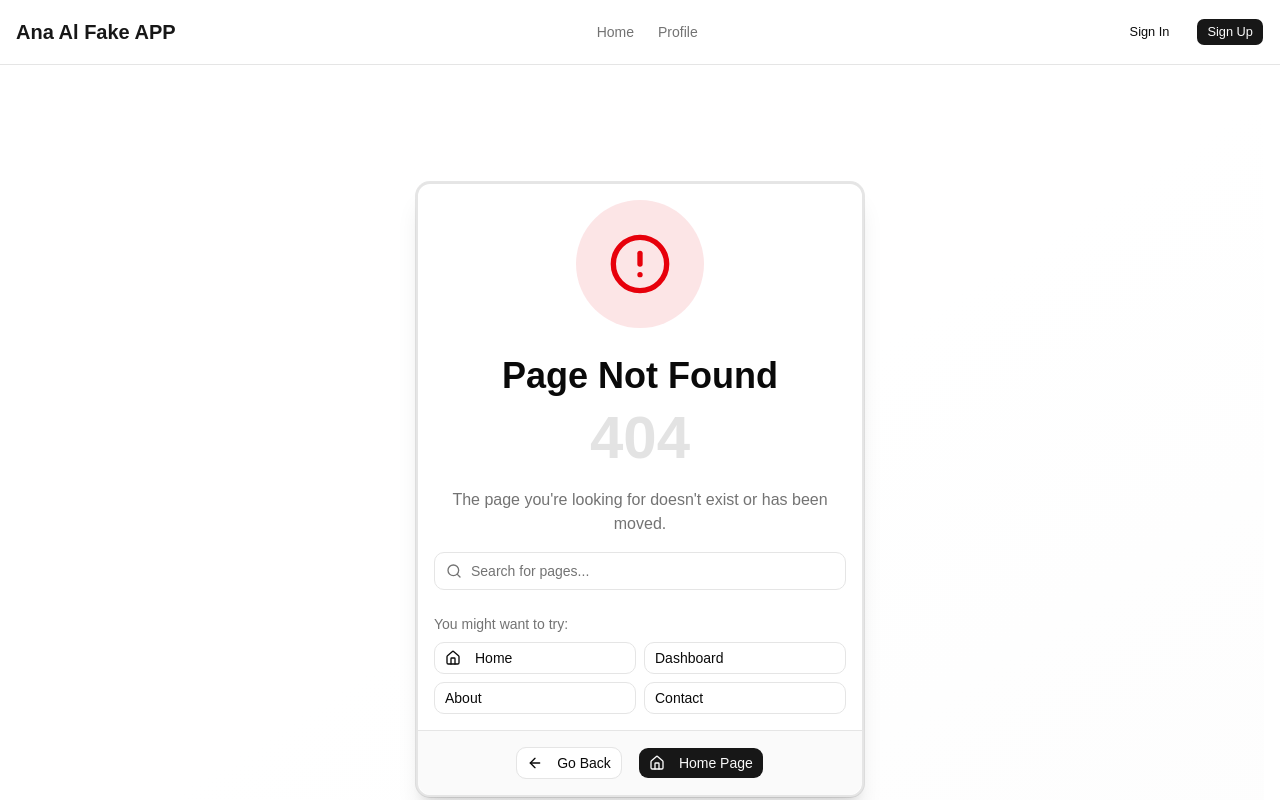
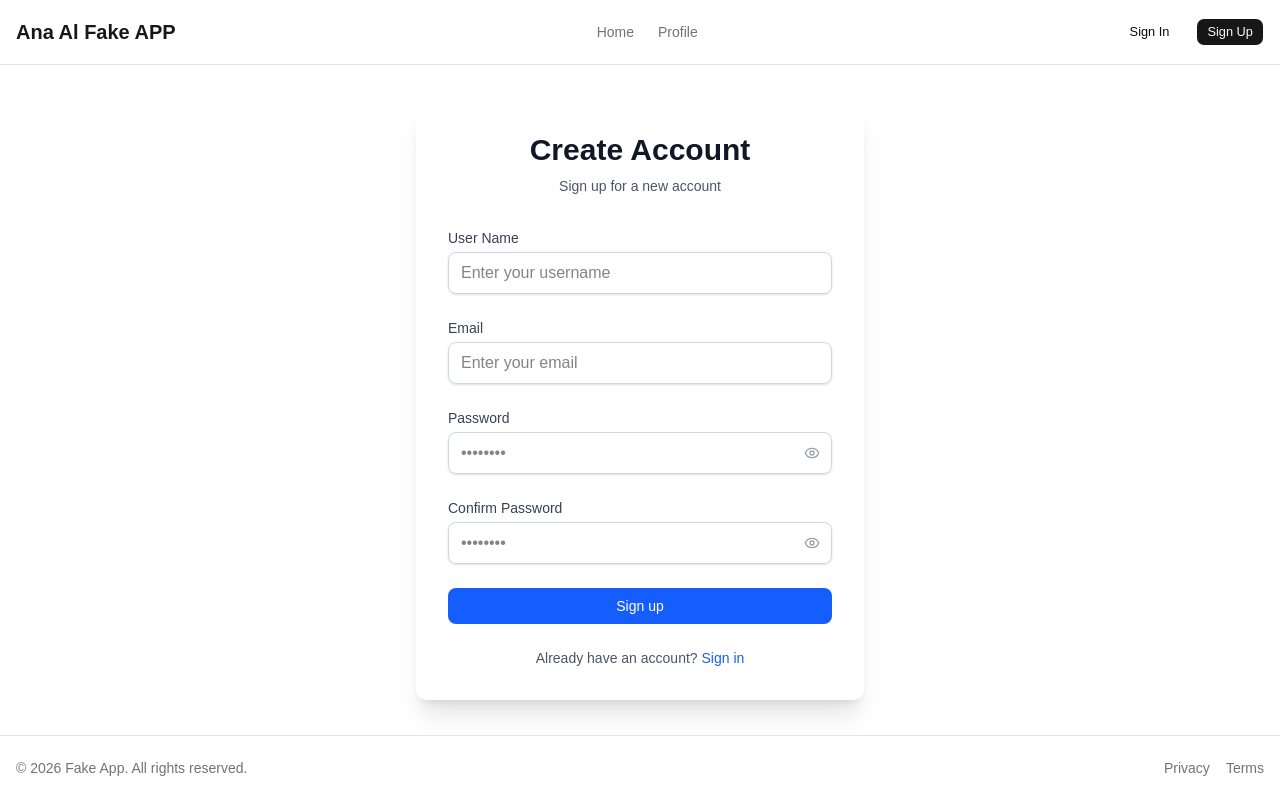
Before and after one commit to Ramy-hakeem/react-template, a React (Vite) app: page /signup in a window 1280 px wide. Shown: the top 800 px of the page. Built offline with nearby package versions, Linux system fonts and the light colour scheme.

Commit message:
Creating sign up page
Creating sign up page

```diff
--- a/package.json
+++ b/package.json
@@ -11,6 +11,7 @@
   },
   "dependencies": {
     "@fontsource-variable/geist": "^5.2.8",
+    "@hookform/resolvers": "^5.2.2",
     "@radix-ui/react-dropdown-menu": "^2.1.16",
     "@tailwindcss/vite": "^4.2.1",
     "@tanstack/react-query": "^5.90.21",
@@ -30,6 +31,7 @@
     "tailwind-merge": "^3.5.0",
     "tailwindcss": "^4.2.1",
     "tw-animate-css": "^1.4.0",
+    "zod": "^4.3.6",
     "zustand": "^5.0.12"
   },
   "devDependencies": {
--- a/src/app/router.tsx
+++ b/src/app/router.tsx
@@ -2,6 +2,7 @@
 import { createBrowserRouter } from 'react-router-dom';
 import RootLayout from '@/components/layout/root-layout/RootLayout';
 import LoginPage from '@/features/auth/pages/LoginPage';
+import SignupPage from '@/features/auth/pages/SignupPage';
 import NotFoundPage from '@/components/layout/not-found/NotFoundPage';
 import Providers from './providers';
 
@@ -20,6 +21,10 @@ export const router = createBrowserRouter([
         element: <LoginPage />,
       },
       {
+        path: 'signup',
+        element: <SignupPage />,
+      },
+      {
         path: '*',
         element: <NotFoundPage />,
       },
--- a/src/components/layout/root-layout/RootLayout.tsx
+++ b/src/components/layout/root-layout/RootLayout.tsx
@@ -41,10 +41,12 @@ export default function RootLayout() {
 
             {/* User Actions */}
             <div className="flex items-center space-x-4">
-              <Button variant="ghost" size="sm">
-                Sign In
+              <Button variant="ghost" size="sm" asChild>
+                <Link to="/login">Sign In</Link>
               </Button>
-              <Button size="sm">Sign Up</Button>
+              <Button size="sm" asChild>
+                <Link to="/signup">Sign Up</Link>
+              </Button>
             </div>
           </div>
         </div>
--- a/src/features/auth/authStore.ts
+++ b/src/features/auth/authStore.ts
@@ -13,16 +13,25 @@ interface AuthState {
   token: string | null;
   isLoading: boolean;
   isAuthenticated: boolean;
+  formData: Record<string, any>; // For storing form data dynamically
 
   // Actions
   setUser: (user: User | null) => void;
   setToken: (token: string | null) => void;
+  setFormData: (key: string, value: any) => void;
 }
 
 export const useAuthStore = create<AuthState>()(
-  devtools((set, get) => ({
+  devtools((set) => ({
+    user: null,
     token: null,
+    isLoading: false,
     isAuthenticated: false,
+    formData: {},
+    setUser: (user) => set({ user }),
     setToken: (token) => set({ token, isAuthenticated: !!token }),
+    setFormData: (key, value) => set((state) => ({
+      formData: { ...state.formData, [key]: value },
+    })),
   })),
 );
--- /dev/null
+++ b/src/features/auth/pages/SignupPage.tsx
@@ -0,0 +1,211 @@
+// src/features/auth/pages/SignupPage.tsx
+import { useFormWithStore } from '@/hooks/useFormWithStore';
+import { Link } from 'react-router-dom';
+import { Loader2, Eye, EyeOff } from 'lucide-react';
+import { useState } from 'react';
+import { signupSchema, type SignupFormData } from '../validationSchemas';
+
+export default function SignupPage() {
+  const [showPassword, setShowPassword] = useState(false);
+  const [showConfirmPassword, setShowConfirmPassword] = useState(false);
+
+  const { register, handleSubmit, formState: { errors, isSubmitting } } = useFormWithStore(
+    signupSchema,
+    {
+      userName: '',
+      email: '',
+      password: '',
+      confirmPassword: '',
+    },
+    (data: SignupFormData) => {
+      // For now, just log (API integration later)
+      console.log('Signup data:', data);
+      alert('Signup successful! (Demo - data stored in store)');
+    }
+  );
+
+  return (
+    <div className="flex justify-center items-center w-full h-full">
+      <div className="w-full max-w-md">
+        <div className="rounded-lg bg-white p-8 shadow-xl">
+          <div className="mb-8 text-center">
+            <h2 className="text-3xl font-bold text-gray-900">Create Account</h2>
+            <p className="mt-2 text-sm text-gray-600">
+              Sign up for a new account
+            </p>
+          </div>
+
+          <form className="space-y-6" onSubmit={handleSubmit}>
+            {errors.root && (
+              <div className="rounded-md bg-red-50 p-4">
+                <div className="flex">
+                  <div className="ml-3">
+                    <p className="text-sm text-red-700">
+                      {errors.root.message}
+                    </p>
+                  </div>
+                </div>
+              </div>
+            )}
+
+            <div>
+              <label
+                htmlFor="userName"
+                className="block text-sm font-medium text-gray-700"
+              >
+                User Name
+              </label>
+              <input
+                id="userName"
+                autoComplete="username"
+                {...register('userName')}
+                className={`mt-1 block w-full rounded-md border px-3 py-2 shadow-sm focus:outline-none focus:ring-1 ${
+                  errors.userName
+                    ? 'border-red-500 focus:border-red-500 focus:ring-red-500'
+                    : 'border-gray-300 focus:border-blue-500 focus:ring-blue-500'
+                }`}
+                placeholder="Enter your username"
+              />
+              {errors.userName && (
+                <p className="mt-1 text-sm text-red-600">
+                  {errors.userName.message}
+                </p>
+              )}
+            </div>
+
+            <div>
+              <label
+                htmlFor="email"
+                className="block text-sm font-medium text-gray-700"
+              >
+                Email
+              </label>
+              <input
+                id="email"
+                type="email"
+                autoComplete="email"
+                {...register('email')}
+                className={`mt-1 block w-full rounded-md border px-3 py-2 shadow-sm focus:outline-none focus:ring-1 ${
+                  errors.email
+                    ? 'border-red-500 focus:border-red-500 focus:ring-red-500'
+                    : 'border-gray-300 focus:border-blue-500 focus:ring-blue-500'
+                }`}
+                placeholder="Enter your email"
+              />
+              {errors.email && (
+                <p className="mt-1 text-sm text-red-600">
+                  {errors.email.message}
+                </p>
+              )}
+            </div>
+
+            <div>
+              <label
+                htmlFor="password"
+                className="block text-sm font-medium text-gray-700"
+              >
+                Password
+              </label>
+              <div className="relative mt-1">
+                <input
+                  id="password"
+                  type={showPassword ? 'text' : 'password'}
+                  autoComplete="new-password"
+                  {...register('password')}
+                  className={`block w-full rounded-md border px-3 py-2 shadow-sm focus:outline-none focus:ring-1 ${
+                    errors.password
+                      ? 'border-red-500 focus:border-red-500 focus:ring-red-500'
+                      : 'border-gray-300 focus:border-blue-500 focus:ring-blue-500'
+                  }`}
+                  placeholder="••••••••"
+                />
+                <button
+                  type="button"
+                  onClick={() => setShowPassword(!showPassword)}
+                  className="absolute inset-y-0 right-0 flex items-center pr-3"
+                >
+                  {showPassword ? (
+                    <EyeOff className="h-4 w-4 text-gray-400" />
+                  ) : (
+                    <Eye className="h-4 w-4 text-gray-400" />
+                  )}
+                </button>
+              </div>
+              {errors.password && (
+                <p className="mt-1 text-sm text-red-600">
+                  {errors.password.message}
+                </p>
+              )}
+            </div>
+
+            <div>
+              <label
+                htmlFor="confirmPassword"
+                className="block text-sm font-medium text-gray-700"
+              >
+                Confirm Password
+              </label>
+              <div className="relative mt-1">
+                <input
+                  id="confirmPassword"
+                  type={showConfirmPassword ? 'text' : 'password'}
+                  autoComplete="new-password"
+                  {...register('confirmPassword')}
+                  className={`block w-full rounded-md border px-3 py-2 shadow-sm focus:outline-none focus:ring-1 ${
+                    errors.confirmPassword
+                      ? 'border-red-500 focus:border-red-500 focus:ring-red-500'
+                      : 'border-gray-300 focus:border-blue-500 focus:ring-blue-500'
+                  }`}
+                  placeholder="••••••••"
+                />
+                <button
+                  type="button"
+                  onClick={() => setShowConfirmPassword(!showConfirmPassword)}
+                  className="absolute inset-y-0 right-0 flex items-center pr-3"
+                >
+                  {showConfirmPassword ? (
+                    <EyeOff className="h-4 w-4 text-gray-400" />
+                  ) : (
+                    <Eye className="h-4 w-4 text-gray-400" />
+                  )}
+                </button>
+              </div>
+              {errors.confirmPassword && (
+                <p className="mt-1 text-sm text-red-600">
+                  {errors.confirmPassword.message}
+                </p>
+              )}
+            </div>
+
+            <button
+              type="submit"
+              disabled={isSubmitting}
+              className="flex w-full justify-center rounded-md bg-blue-600 px-4 py-2 text-sm font-medium text-white hover:bg-blue-700 focus:outline-none focus:ring-2 focus:ring-blue-500 focus:ring-offset-2 disabled:cursor-not-allowed disabled:opacity-50"
+            >
+              {isSubmitting ? (
+                <>
+                  <Loader2 className="mr-2 h-4 w-4 animate-spin" />
+                  Signing up...
+                </>
+              ) : (
+                'Sign up'
+              )}
+            </button>
+          </form>
+
+          <div className="mt-6 text-center text-sm">
+            <p className="text-gray-600">
+              Already have an account?{' '}
+              <Link
+                to="/login"
+                className="text-blue-600 hover:text-blue-500"
+              >
+                Sign in
+              </Link>
+            </p>
+          </div>
+        </div>
+      </div>
+    </div>
+  );
+}
--- /dev/null
+++ b/src/features/auth/validationSchemas.ts
@@ -0,0 +1,15 @@
+import { z } from 'zod';
+
+// Signup schema with validation rules
+export const signupSchema = z.object({
+  userName: z.string().min(1, 'User Name is required'),
+  email: z.string().email('Invalid email address'),
+  password: z.string().min(6, 'Password must be at least 6 characters'),
+  confirmPassword: z.string().min(6, 'Confirm Password is required'),
+}).refine((data) => data.password === data.confirmPassword, {
+  message: 'Passwords do not match',
+  path: ['confirmPassword'],
+});
+
+// Type inferred from schema
+export type SignupFormData = z.infer<typeof signupSchema>;
--- /dev/null
+++ b/src/hooks/useFormWithStore.ts
@@ -0,0 +1,34 @@
+import { useForm } from 'react-hook-form';
+import { zodResolver } from '@hookform/resolvers/zod';
+import { z } from 'zod';
+import { useAuthStore } from '@/features/auth/authStore';
+
+// Hook for forms with Zod validation and store integration
+export function useFormWithStore(
+  schema: z.ZodSchema,
+  defaultValues: Record<string, unknown>,
+  onSubmit?: (data: Record<string, unknown>) => void
+) {
+  const { setFormData } = useAuthStore();
+
+  const form = useForm({
+    resolver: zodResolver(schema as any),
+    defaultValues,
+  });
+
+  const handleSubmit = form.handleSubmit((data) => {
+    // Store the form data
+    Object.entries(data as Record<string, unknown>).forEach(([key, value]) => {
+      setFormData(key, value);
+    });
+
+    // Call custom onSubmit if provided
+    if (onSubmit) {
+      onSubmit(data as Record<string, unknown>);
+    } else {
+      console.log('Form submitted:', data); // For now, just log
+    }
+  });
+
+  return { ...form, handleSubmit };
+}
```
Also changed, not shown: 1 other file (tests, documents, lock files or other folders).
